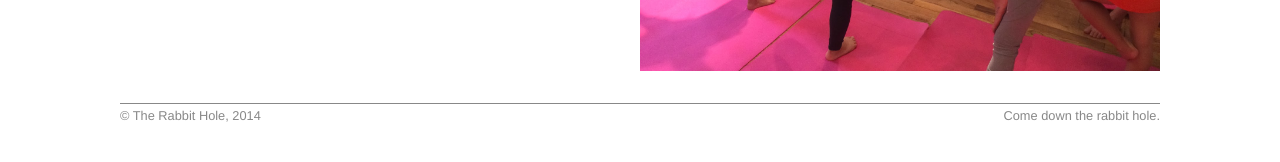
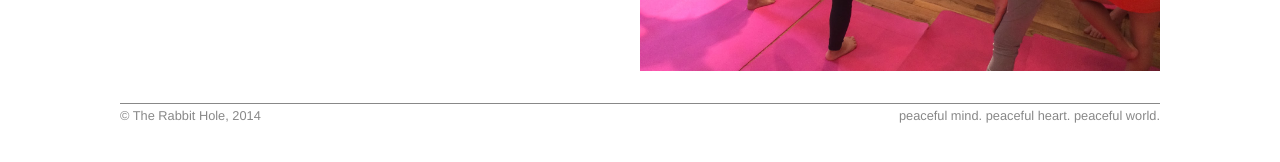
Before and after one commit to tsmall/rabbithole, a Jekyll site: the page built from index.md, in a window 1280 px wide. Shown: the part 621-783 px from the top of the page. Built offline with Jekyll 4.4.1, drawn with Linux system fonts in a browser that asks for light colours; some web fonts are replaced; Markdown is read by kramdown in place of the engine named in the settings.

Commit message:
Update tag line

```diff
--- a/_layouts/default.html
+++ b/_layouts/default.html
@@ -37,7 +37,7 @@
             <footer>
                 <section class="footer-left">&copy; The Rabbit Hole, 2014</section>
                 <section class="footer-center"><!-- social network images go here --></section>
-                <section class="footer-right">Come down the rabbit hole.</section>
+                <section class="footer-right">peaceful mind. peaceful heart. peaceful world.</section>
             </footer>
         </div>
     </body>
```
